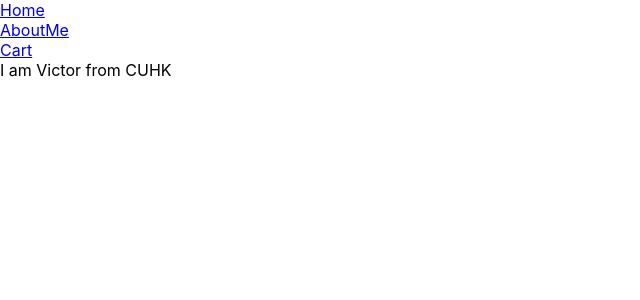
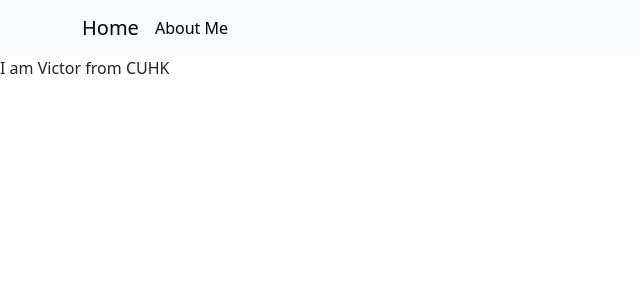
Before and after one commit to victor1338/portfolio, a React (Create React App) app in the folder my-app/: page / in a window 1280 px wide. Shown: the top 300 px of the page, without its empty margins (0-640 px from the left). Built offline with nearby package versions, Linux system fonts and the light colour scheme.

Commit message:
framer-motion

```diff
--- a/my-app/package.json
+++ b/my-app/package.json
@@ -7,10 +7,11 @@
     "@testing-library/react": "^13.4.0",
     "@testing-library/user-event": "^13.5.0",
     "bootstrap": "^5.3.3",
+    "framer-motion": "^11.11.9",
     "react": "^18.3.1",
     "react-bootstrap": "^2.10.5",
     "react-dom": "^18.3.1",
-    "react-scripts": "5.0.1",
+    "react-scripts": "^5.0.1",
     "web-vitals": "^2.1.4"
   },
   "scripts": {
--- a/my-app/src/App.css
+++ b/my-app/src/App.css
@@ -36,3 +36,8 @@
     transform: rotate(360deg);
   }
 }
+
+.Nav-link {
+  text-decoration: none;
+  color :black;
+}
--- a/my-app/src/App.js
+++ b/my-app/src/App.js
@@ -1,27 +1,25 @@
 import logo from './logo.svg';
 import './App.css';
-import AboutMe from './pages/AboutMe/AboutMe';
-import Home from './pages/Home/Home';
-import Navbar from './Navbar/Navbar';
+
+import Navbar_ from './Navbar/Navbar_';
+import "bootstrap/dist/css/bootstrap.min.css";
+import AnimateRoutes from './components/AnimateRoutes';
+
 
 import {
   BrowserRouter as Router,
-  Route,
   Routes,
-  Switch,
-  Link
+  useLocation,
 } from 'react-router-dom';
 
 function App() {
+
   return (
     <Router>
     <div>
+      <Navbar_/>
       <main>
-      <Navbar/>
-      <Routes>
-          <Route element={<Home />} path={'/'}></Route>
-          <Route element={<AboutMe />} path={'/AboutMe'}></Route>
-      </Routes>
+        <AnimateRoutes/>
       </main>
     </div>
   </Router>
--- a/my-app/src/Navbar/Navbar.js
+++ /dev/null
@@ -1,18 +0,0 @@
-import React from 'react';
-import {Link} from 'react-router-dom';
-
-const Navbar =() =>(
-    <div className='navBar'>
-        <div className='Home'>
-            <Link to="/">Home</Link>
-        </div>
-        <div className='AboutMe'>
-            <Link to="/AboutMe">AboutMe</Link>
-        </div>
-        <div className='cart'>
-            <Link to="/cart">Cart</Link>
-        </div>
-    </div>
-    );
-
-export default Navbar;
--- /dev/null
+++ b/my-app/src/Navbar/Navbar_.js
@@ -0,0 +1,30 @@
+import React from 'react';
+import {Link} from 'react-router-dom';
+import Navbar from 'react-bootstrap/Navbar';
+import Nav from 'react-bootstrap/Nav';
+import Container from 'react-bootstrap/Container';
+import "bootstrap/dist/css/bootstrap.min.css";
+import "../App.css";
+const Navbar_ =() =>(
+<Navbar className="bg-body-tertiary"  expand="lg">
+    <Container>
+      <Navbar.Brand as={Link} to="/" >Home</Navbar.Brand>
+      <Navbar.Collapse id="basic-navbar-nav">
+      <Nav className="me-auto">
+        <Link to="/AboutMe" className='Nav-link'>About Me</Link>
+      </Nav>
+      </Navbar.Collapse>
+    </Container>
+  </Navbar>
+    );
+
+export default Navbar_;
+
+
+{/* <div className='AboutMe'>
+<Link to="/AboutMe">AboutMe</Link>
+</div>
+<div className='cart'>
+<Link to="/cart">Cart</Link>
+</div> */}
+{/* <Link to="/">Home</Link> */}
--- /dev/null
+++ b/my-app/src/components/AnimateRoutes.js
@@ -0,0 +1,22 @@
+import React from "react";
+import {
+    useLocation,
+    Route,
+    Routes,
+  } from 'react-router-dom';
+import AboutMe from '../pages/AboutMe/AboutMe';
+import Home from "../pages/Home/Home";
+import {AnimatePresence} from "framer-motion";
+
+function AnimateRoutes(){
+    const location= useLocation();
+    return(
+        <AnimatePresence>
+        <Routes location={location} key={location.pathname}>
+          <Route element={<Home />} path={'/'}></Route>
+          <Route element={<AboutMe />} path={'/AboutMe'}></Route>
+        </Routes>
+        </AnimatePresence>
+            )
+}
+export default AnimateRoutes;
--- a/my-app/src/index.css
+++ b/my-app/src/index.css
@@ -6,6 +6,9 @@ body {
   -webkit-font-smoothing: antialiased;
   -moz-osx-font-smoothing: grayscale;
 }
+.link-styles {
+   text-decoration: 'none';
+}
 
 code {
   font-family: source-code-pro, Menlo, Monaco, Consolas, 'Courier New',
--- a/my-app/src/pages/AboutMe/AboutMe.js
+++ b/my-app/src/pages/AboutMe/AboutMe.js
@@ -1,10 +1,10 @@
 import React from 'react';
-
+import {motion} from "framer-motion";
 const AboutMe = () => (
-  <div>
+  <motion.div initial={ {opacity:0} } animate={{opacity:1}} exit={{opacity:0}}>
     <h1>About Me</h1>
     <strong>Victor Lee</strong>
-  </div>
+  </motion.div>
 );
 
 export default AboutMe;
--- a/my-app/src/pages/Home/Home.js
+++ b/my-app/src/pages/Home/Home.js
@@ -2,10 +2,11 @@ import React from 'react';
 import {
     Link,
 } from 'react-router-dom'
+import {motion} from "framer-motion";
 const Home = () => (
-    <div>
+    <motion.div initial={ {opacity:0} } animate={{opacity:1}} exit={{opacity:0}}>
         I am Victor from CUHK
-    </div>
+    </motion.div>
 );
 
 export default Home;
```
Also changed, not shown: 1 other file (tests, documents, lock files or other folders).
